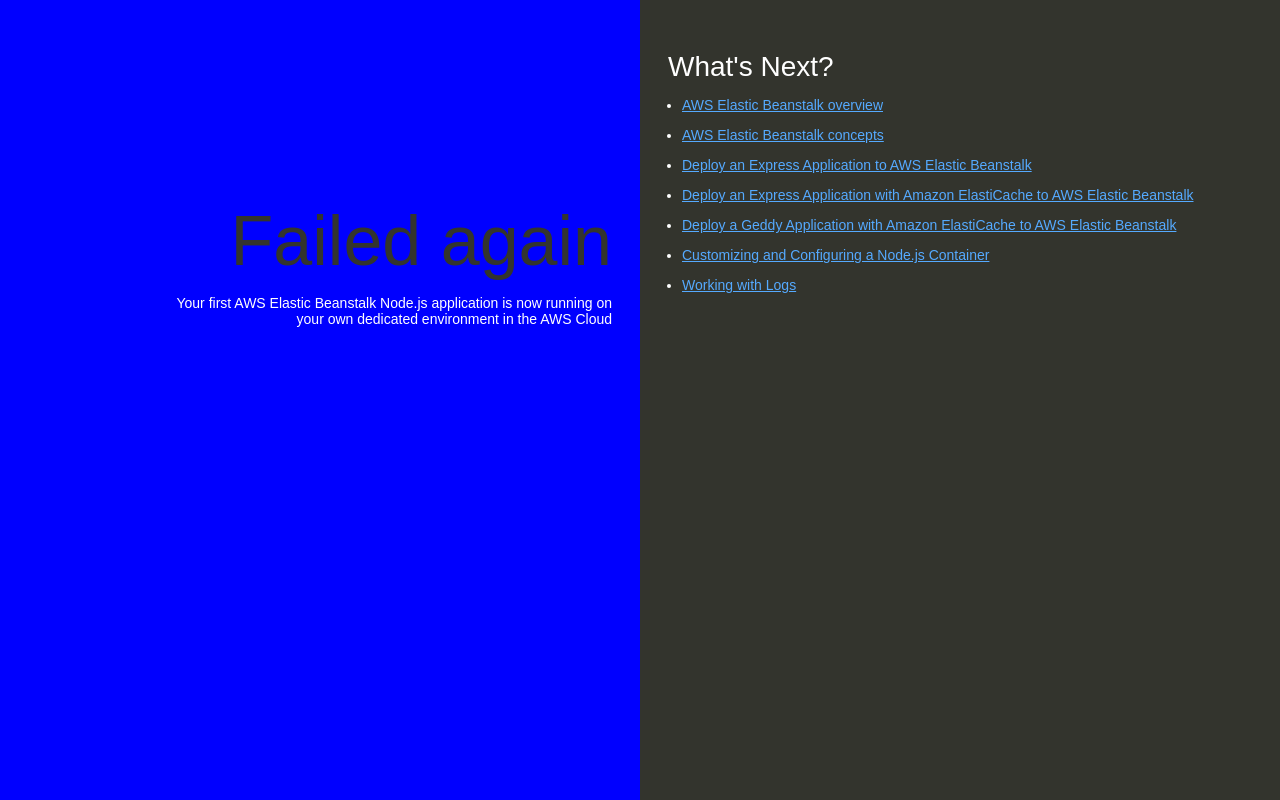
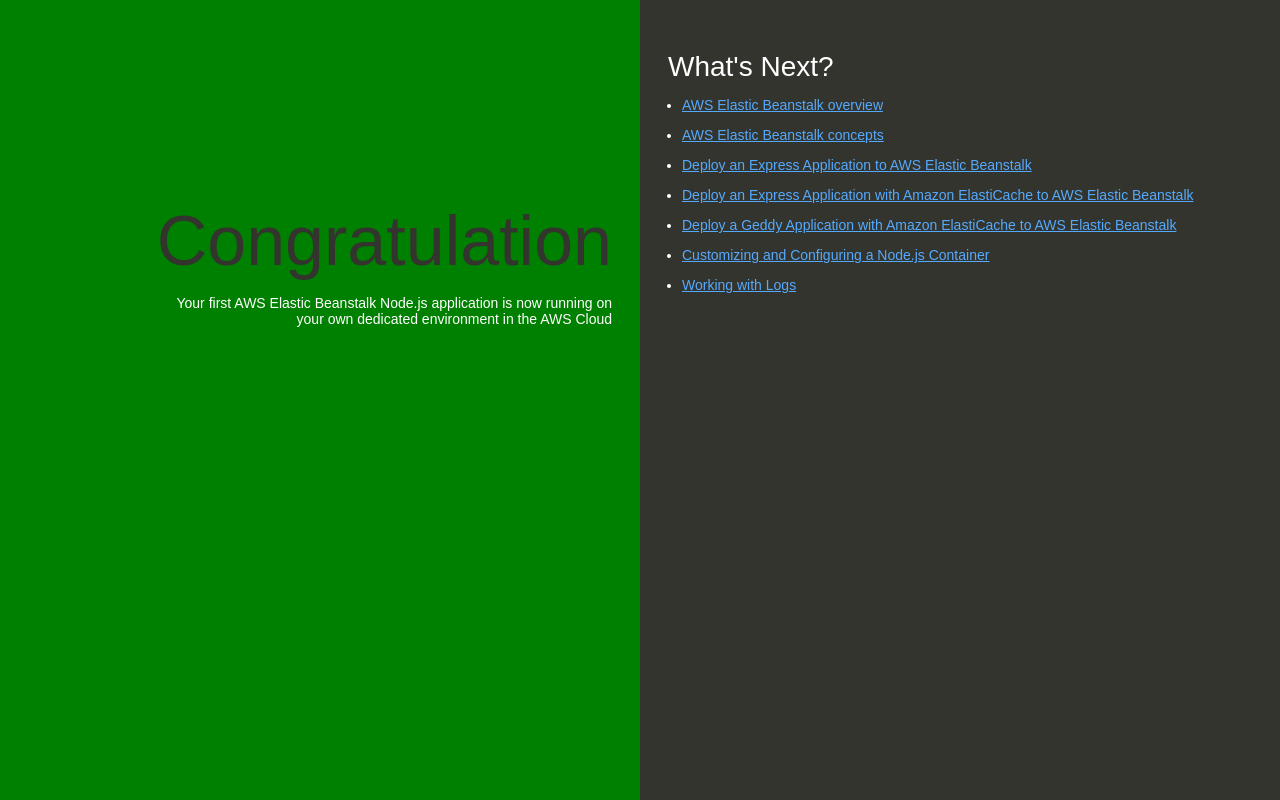
Before and after one commit to NijatShahverdiyev/node-js-demo, a website: page index.html in a window 1280 px wide. Drawn offline with Linux system fonts and the light colour scheme.

Commit message:
Update index.html

```diff
--- a/index.html
+++ b/index.html
@@ -35,7 +35,7 @@
 
         text-align: right;
         padding-top: 11em;
-        background-color: blue;
+        background-color: green;
 
       }
       .textColumn p {
@@ -74,7 +74,7 @@
   </head>
   <body>
     <div class="textColumn">
-      <h1>Failed again</h1>
+      <h1>Congratulation</h1>
       <p>Your first AWS Elastic Beanstalk Node.js application is now running on your own dedicated environment in the AWS Cloud</p>
     </div>
     <div class="linksColumn">
```
